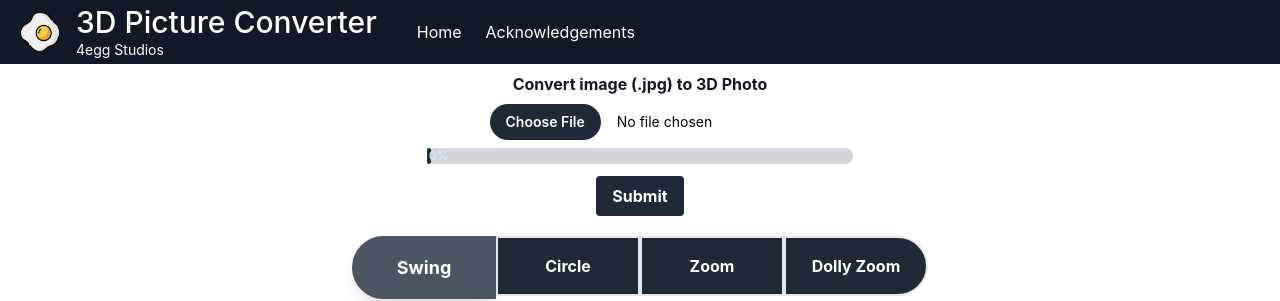
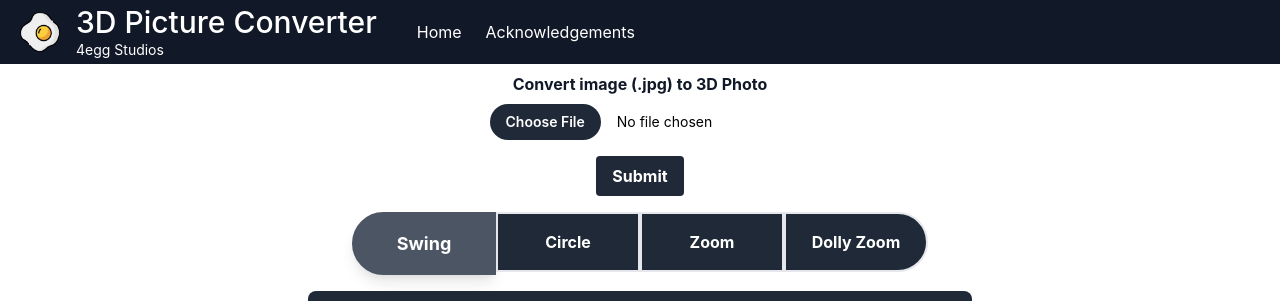
Before and after one commit to gtopacio/DIGIMAP-FRONT, a Next.js app: page / in a window 1280 px wide. Shown: the top 301 px of the page. Built offline with nearby package versions, Linux system fonts and the light colour scheme.

Commit message:
hidden progress bar if no submit

```diff
--- a/pages/index.js
+++ b/pages/index.js
@@ -7,6 +7,7 @@ import Banner from '../components/Banner';
 export default function Home() {
 
   const [disabled, setDisabled] = useState(false);
+  const [hidden, setHidden] = useState(true)
   const router = useRouter();
 
   const [file, setFile] = useState(null);
@@ -21,14 +22,17 @@ export default function Home() {
   function handleTrajChange(e){
     setTraj(e.target.value);
   }
-  let disabledClassname = disabled? "bg-gray-400 text-white font-bold py-2 px-4 rounded m-1 duration-300": "bg-gray-800 hover:bg-gray-600 text-white font-bold py-2 px-4 rounded m-1 duration-300";
+  let disabledClassname = disabled? "bg-gray-400 text-white font-bold py-2 px-4 rounded duration-300": "bg-gray-800 hover:bg-gray-600 text-white font-bold py-2 px-4 rounded duration-300";
   let submitButton =    <button
                         onClick={handleSubmit}
                         className={disabledClassname} disabled={disabled}>Submit</button>
 
+  let progressBar = <div className="bg-gray-800 text-xs font-medium text-blue-100 text-center p-0.5 leading-none rounded-full duration-300" hidden={hidden} style={{width: progress + "%"}}> {progress}%</div>
+
   async function handleSubmit(e){
     e.preventDefault();
     setDisabled(true);
+    setHidden(false);
     setProgress(0);
     try{
       const formData = new FormData();
@@ -50,6 +54,7 @@ export default function Home() {
       setProgress(0);
       alert('No File Uploaded');
       setDisabled(false);
+      setHidden(true);
     }
   }
 
@@ -84,7 +89,7 @@ export default function Home() {
           duration-300
         "/>
         <div className="w-1/3 bg-gray-300 rounded-full my-2">
-          <div className="bg-gray-800 text-xs font-medium text-blue-100 text-center p-0.5 leading-none rounded-full duration-300" style={{width: progress + "%"}}> {progress}%</div>
+          {progressBar}
         </div>
         {submitButton}
           <div className="flex justify-between font-medium my-4">
```
